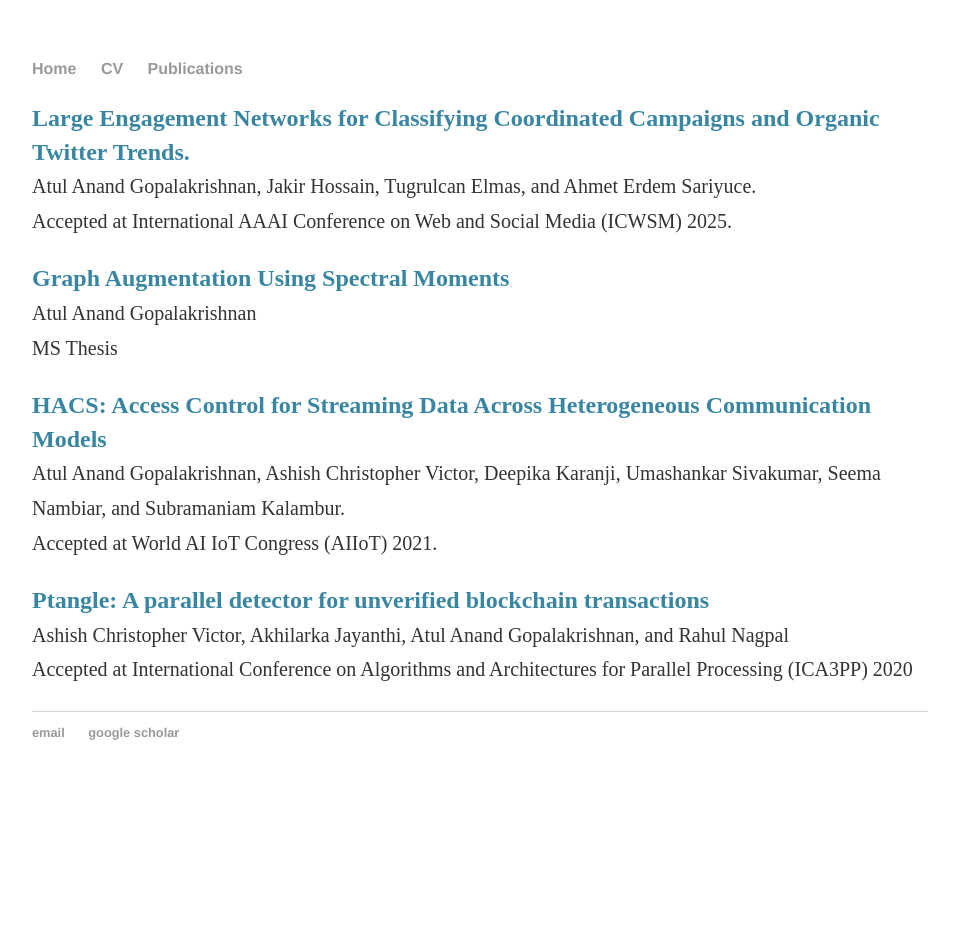
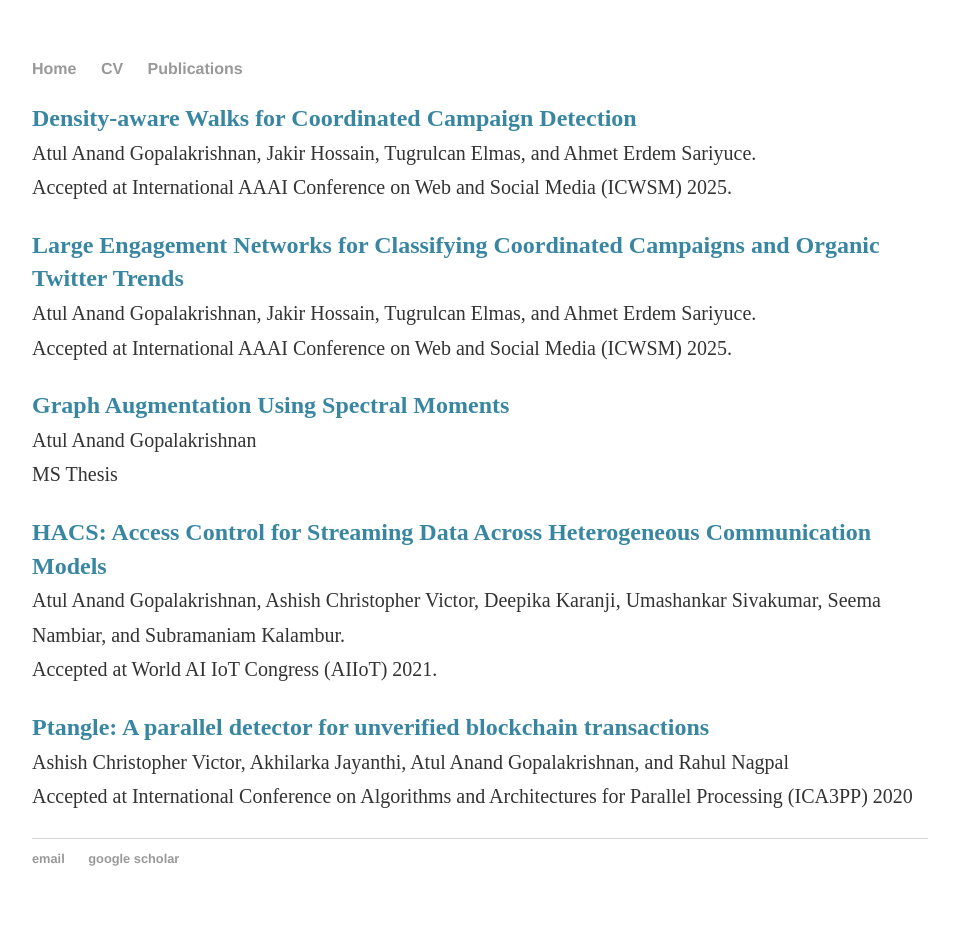
Before and after one commit to atul1234anand/atul1234anand.github.io, a Jekyll site: the page built from publications/index.html, in a window 1280 px wide. Shown: the whole page, without its empty margins (160-1119 px from the left). Built offline with Jekyll 4.4.1, drawn with Linux system fonts in a browser that asks for light colours; before the commit the page ends 900 px from its top, so only the background shows below that.

Commit message:
Update index.html

```diff
--- a/publications/index.html
+++ b/publications/index.html
@@ -5,8 +5,19 @@ title: Publications
 
 <div class="publications">
 	<p>
+        <a href = "https://arxiv.org/pdf/2506.13912" style="color:#3886a1;">
+	<strong>Density-aware Walks for Coordinated Campaign Detection</strong>
+	</a> <br>
+	<span style="font-size: 20px;">
+	Atul Anand Gopalakrishnan, Jakir Hossain, Tugrulcan Elmas, and Ahmet Erdem Sariyuce. <br>
+	Accepted at International AAAI Conference on Web and Social Media (ICWSM) 2025.
+	</span>
+	</p>
+
+
+	<p>
         <a href = "https://arxiv.org/abs/2503.00599" style="color:#3886a1;">
-	<strong>Large Engagement Networks for Classifying Coordinated Campaigns and Organic Twitter Trends.</strong>
+	<strong>Large Engagement Networks for Classifying Coordinated Campaigns and Organic Twitter Trends</strong>
 	</a> <br>
 	<span style="font-size: 20px;">
 	Atul Anand Gopalakrishnan, Jakir Hossain, Tugrulcan Elmas, and Ahmet Erdem Sariyuce. <br>
```
